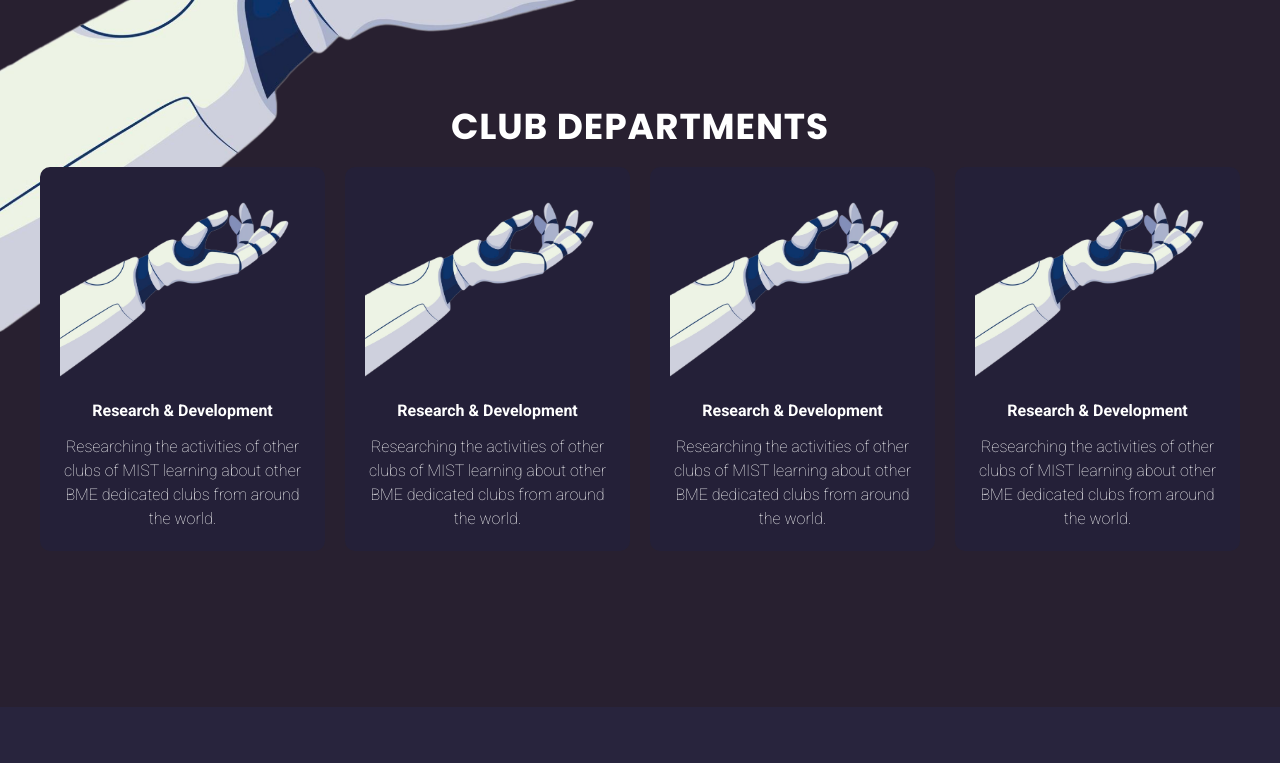
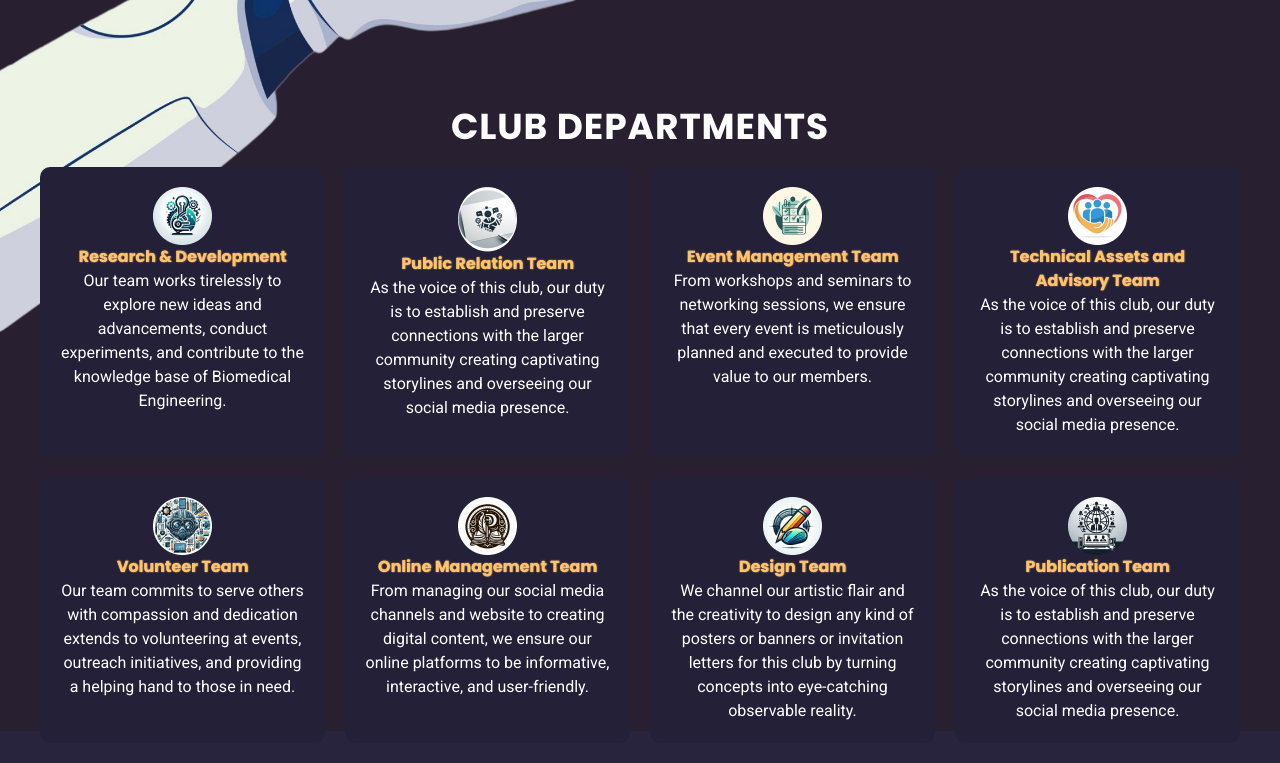
Before and after one commit to Oishy17/einthoven, a website: page src/index.html in a window 1280 px wide. Shown: the part 837-1600 px from the top of the page. Drawn offline with Linux system fonts and the light colour scheme.

Commit message:
Add files via upload

```diff
--- a/src/css/style.css
+++ b/src/css/style.css
@@ -88,12 +88,14 @@ nav ul li a {
   padding: 0px 20px;
   /* background-color: #1e1b2a; */
   text-align: center;
+
 }
 
 .department-grid {
   display: grid;
-  /* grid-template-columns: repeat(4, 1fr); */
+   grid-template-columns: repeat(4, 1fr);
   gap: 20px;
+
 }
 
 .department {
@@ -101,6 +103,19 @@ nav ul li a {
   padding: 20px;
   border-radius: 10px;
   text-align: center;
+
+}
+.department h3{
+  font-family: "Poppins", sans-serif;
+  color: #ffc36c;
+  font-weight: bold;
+  text-shadow: 0.5px 0.3px 1.5px;
+
+}
+
+.department img {
+  margin-left: auto;
+  margin-right: auto;
 }
 
 .activity {
--- a/src/index.html
+++ b/src/index.html
@@ -144,65 +144,73 @@
       </div>
     </section>
 
-    <section class="lg:absolute departments pb-10 lg:mt-[-300px] sm:mt-[-100px] px-10">
+    <section class="lg:absolute departments pb-10 lg:mt-[-300px] sm:mt-[-100px] px-13">
+      <div class="departments">
       <h2 class="poppins-bold uppercase text-2xl lg:text-4xl md:text-3xl tracking-wide pb-5">
         Club Departments
       </h2>
-      <div class="department-grid lg:grid-cols-4 grid-cols-1 md:grid-cols-2">
-        <div class="department flex justify-center flex-col">
-          <div>
-            <img src="assets/hand.png" alt="Department Image" />
-          </div>
-          <div>
-            <h3 class="roboto-bold py-3 text-md">Research & Development</h3>
-          </div>
-          <div class="roboto-thin">
-            Researching the activities of other clubs of MIST learning about
-            other BME dedicated clubs from around the world.
-          </div>
+      <div class="department-grid">
+
+        <div class="department">
+          <img src="assets/2.png" alt="Department Image" />
+          <h3>Research & Development</h3>
+          <p>
+            Our team works tirelessly to explore new ideas and advancements, conduct experiments, and contribute to the knowledge base of Biomedical Engineering.
+          </p>
         </div>
-
-        <div class="department flex justify-center flex-col">
-          <div>
-            <img src="assets/hand.png" alt="Department Image" />
-          </div>
-          <div>
-            <h3 class="roboto-bold py-3 text-md">Research & Development</h3>
-          </div>
-          <div class="roboto-thin">
-            Researching the activities of other clubs of MIST learning about
-            other BME dedicated clubs from around the world.
-          </div>
+        <div class="department">
+          <img src="assets/3.png" alt="Department Image" />
+          <h3>Public Relation Team</h3>
+          <p>
+            As the voice of this club, our duty is to establish and preserve connections with the larger community creating captivating storylines and overseeing our social media presence.
+          </p>
         </div>
-
-        <div class="department flex justify-center flex-col">
-          <div>
-            <img src="assets/hand.png" alt="Department Image" />
-          </div>
-          <div>
-            <h3 class="roboto-bold py-3 text-md">Research & Development</h3>
-          </div>
-          <div class="roboto-thin">
-            Researching the activities of other clubs of MIST learning about
-            other BME dedicated clubs from around the world.
-          </div>
+        <div class="department">
+          <img src="assets/4.png" alt="Department Image" />
+          <h3>Event Management Team</h3>
+          <p>
+            From workshops and seminars to networking sessions, we ensure that every event is meticulously planned and executed to provide value to our members.
+          </p>
         </div>
-
-        <div class="department flex justify-center flex-col">
-          <div>
-            <img src="assets/hand.png" alt="Department Image" />
-          </div>
-          <div>
-            <h3 class="roboto-bold py-3 text-md">Research & Development</h3>
-          </div>
-          <div class="roboto-thin">
-            Researching the activities of other clubs of MIST learning about
-            other BME dedicated clubs from around the world.
-          </div>
+        <div class="department">
+          <img src="assets/9.png" alt="Department Image" />
+          <h3>Technical Assets and Advisory Team</h3>
+          <p>
+            As the voice of this club, our duty is to establish and preserve connections with the larger community creating captivating storylines and overseeing our social media presence.
+          </p>
+        </div>
+        <div class="department">
+          <img src="assets/5.png" alt="Department Image" />
+          <h3>Volunteer Team</h3>
+          <p>
+            Our team commits to serve others with compassion and dedication extends to volunteering at events, outreach initiatives, and providing a helping hand to those in need.
+          </p>
+        </div>
+        <div class="department">
+          <img src="assets/6.png" alt="Department Image" />
+          <h3>Online Management Team</h3>
+          <p>
+            From managing our social media channels and website to creating digital content, we ensure our online platforms to be informative, interactive, and user-friendly.
+          </p>
+        </div>
+        <div class="department">
+          <img src="assets/7.png" alt="Department Image" />
+          <h3>Design Team</h3>
+          <p>
+            We channel our artistic flair and the creativity to design any kind of posters or banners or invitation letters for this club by turning concepts into eye-catching observable reality.
+          </p>
+        </div>
+        <div class="department">
+          <img src="assets/8.png" alt="Department Image" />
+          <h3>Publication Team</h3>
+          <p>
+            As the voice of this club, our duty is to establish and preserve connections with the larger community creating captivating storylines and overseeing our social media presence.
+          </p>
+        </div>
         </div>
       </div>
     </section>
-
+    <br>
     <section class="activity mt-[300px] pt-3 pb-20" id="projects">
       <h2
         class="text-center poppins-bold uppercase text-4xl tracking-wide py-10"
```
Also changed, not shown: src/assets/2.png (added), src/assets/3.png (added), src/assets/4.png (added), src/assets/5.png (added), src/assets/6.png (added), src/assets/7.png (added), src/assets/8.png (added), src/assets/9.png (added).
